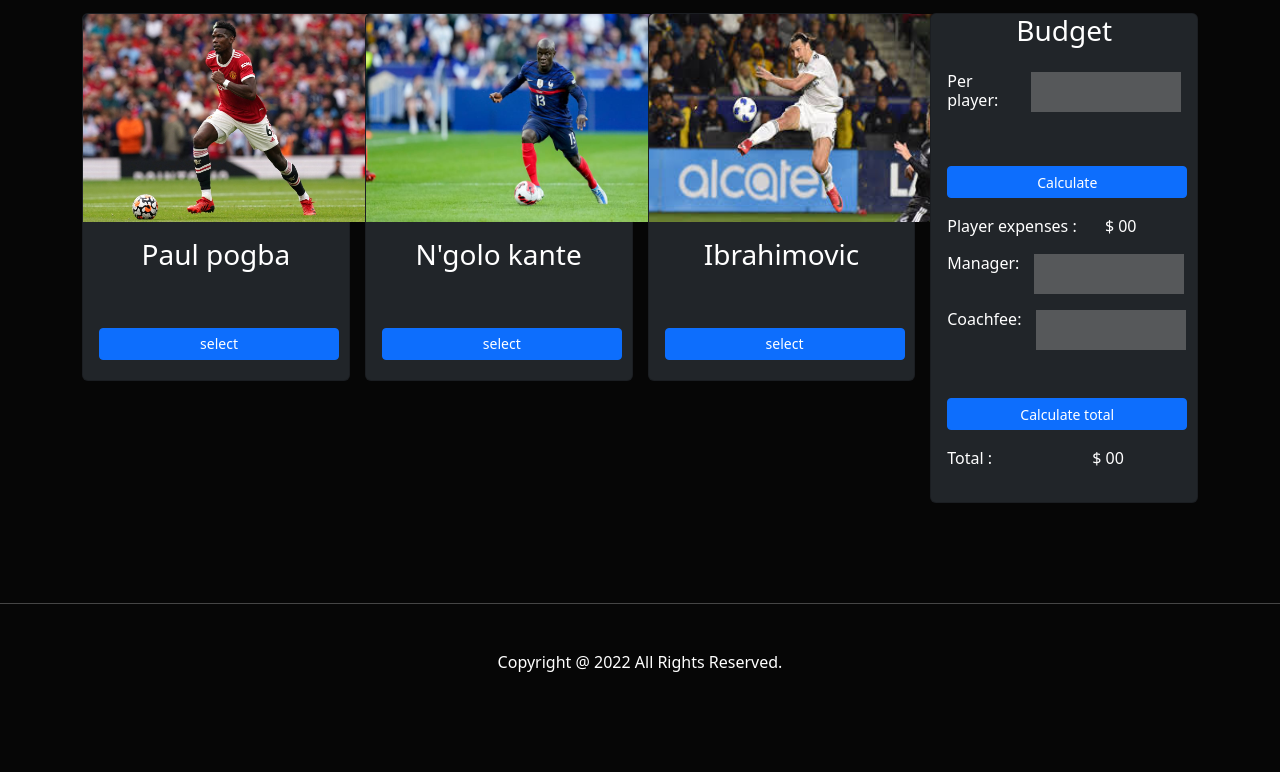
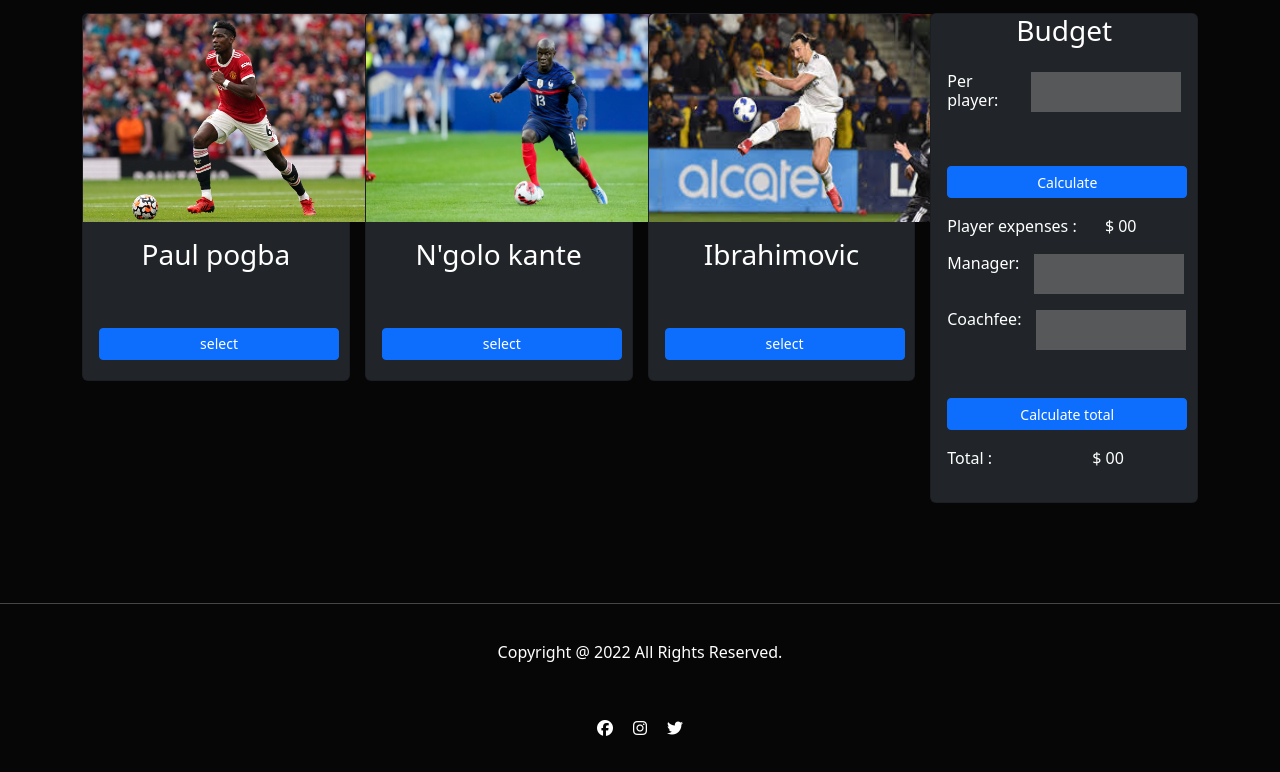
Before and after one commit to Abuhurayratouhid/best-five, a plain HTML site: page index.html in a window 1280 px wide. Shown: the part 1100-1872 px from the top of the page. Before the commit the page ends 1820 px from the top, so only its background shows below. Drawn offline with nearby package versions, Linux system fonts and the light colour scheme.

Commit message:
social icon added in footer

```diff
--- a/index.html
+++ b/index.html
@@ -8,6 +8,8 @@
     <link href="https://cdn.jsdelivr.net/npm/bootstrap@5.2.0/dist/css/bootstrap.min.css" rel="stylesheet" integrity="sha384-gH2yIJqKdNHPEq0n4Mqa/HGKIhSkIHeL5AyhkYV8i59U5AR6csBvApHHNl/vI1Bx" crossorigin="anonymous">
     <!-- my coustom css  -->
     <link rel="stylesheet" href="style.css">
+    <!-- font awesome kit  -->
+    <script src="https://kit.fontawesome.com/b1d4dffbe5.js" crossorigin="anonymous"></script>
   </head>
   <body>
 
@@ -123,6 +125,7 @@
     <footer>
       <hr>
       <p class="footer-para">Copyright @ 2022 All Rights Reserved.</p>
+      <p><i class="fa-brands fa-facebook"></i><i class="fa-brands fa-instagram"></i><i class="fa-brands fa-twitter"></i></p>
   </footer>
   </body>
 </html>
--- a/style.css
+++ b/style.css
@@ -43,5 +43,8 @@ footer{
 
 }
 .footer-para{
-    padding: 30px;
+    padding: 20px;
 }
+.fa-instagram{
+    padding: 20px;
+}
```
Also changed, not shown: images/b2.jpg (added).
